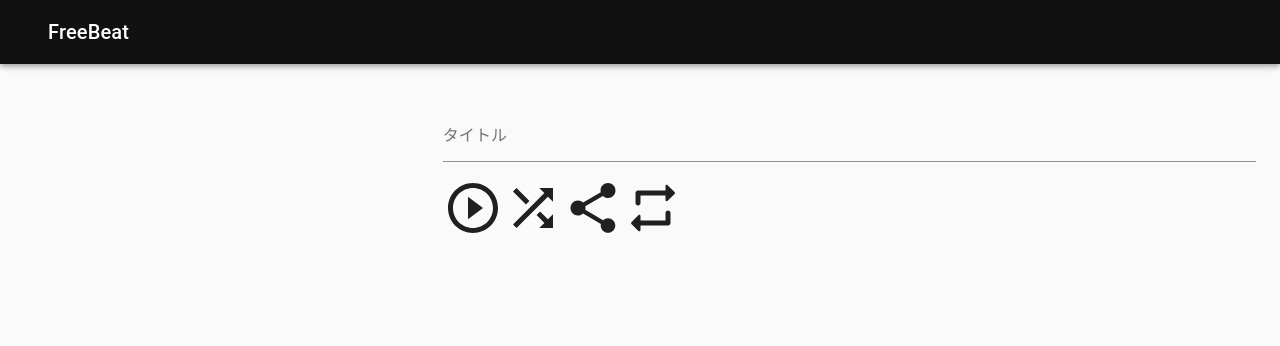
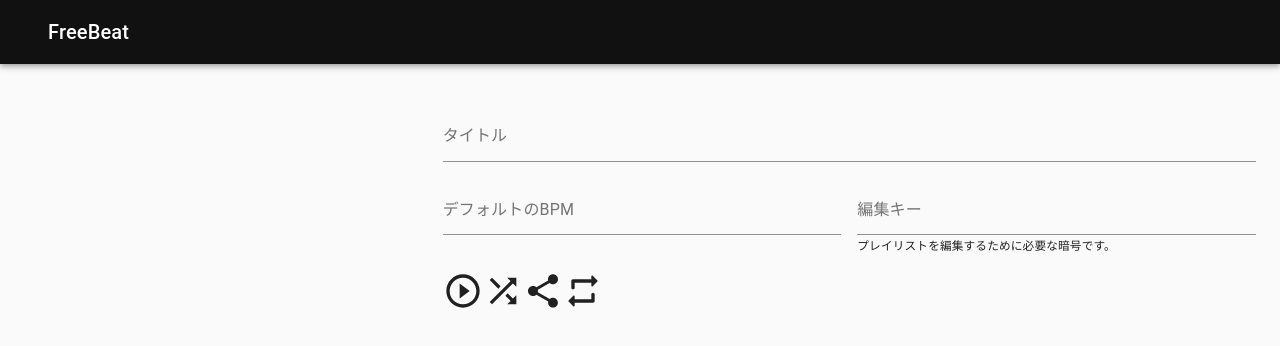
Before and after one commit to solt9029/freebeat, a Next.js app: page /playlists/1/edit in a window 1280 px wide. Shown: the top 346 px of the page. Built offline with nearby package versions, Linux system fonts and the light colour scheme; no server answers.

Commit message:
Add grid

```diff
--- a/pages/playlists/[id]/edit.tsx
+++ b/pages/playlists/[id]/edit.tsx
@@ -84,6 +84,8 @@ const EditPage = () => {
               {/* </div> */}
             </Grid>
             <Grid item xs={12} sm={6} md={8}>
+              <Grid container spacing={2}>
+                <Grid item lg={12} xs={12}>
                   <TextField
                     className={classes.form}
                     InputProps={{
@@ -93,12 +95,38 @@ const EditPage = () => {
                     }}
                     label="タイトル"
                   />
-              <Box mt={2}>
-                <PlayCircleOutline style={{ fontSize: 60 }} />
-                <Shuffle style={{ fontSize: 60 }} />
-                <ShareRounded style={{ fontSize: 60 }} />
-                <RepeatRounded style={{ fontSize: 60 }} />
-              </Box>
+                </Grid>
+                <Grid item sm={6} xs={12}>
+                  <TextField
+                    className={classes.form}
+                    InputProps={{
+                      classes: {
+                        input: classes.formInput,
+                      },
+                    }}
+                    label="デフォルトのBPM"
+                  />
+                </Grid>
+                <Grid item sm={6} xs={12}>
+                  <TextField
+                    className={classes.form}
+                    InputProps={{
+                      classes: {
+                        input: classes.formInput,
+                      },
+                    }}
+                    label="編集キー"
+                  />
+                  <small>プレイリストを編集するために必要な暗号です。</small>
+                </Grid>
+
+                <Grid item sm={6} xs={12}>
+                  <PlayCircleOutline style={{ fontSize: 40 }} />
+                  <Shuffle style={{ fontSize: 40 }} />
+                  <ShareRounded style={{ fontSize: 40 }} />
+                  <RepeatRounded style={{ fontSize: 40 }} />
+                </Grid>
+              </Grid>
             </Grid>
           </Grid>
         </Container>
```
Lines whose indentation alone changed are shown as unchanged.
